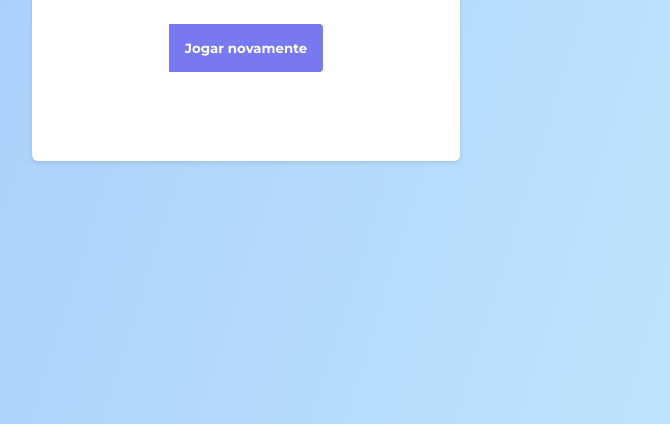
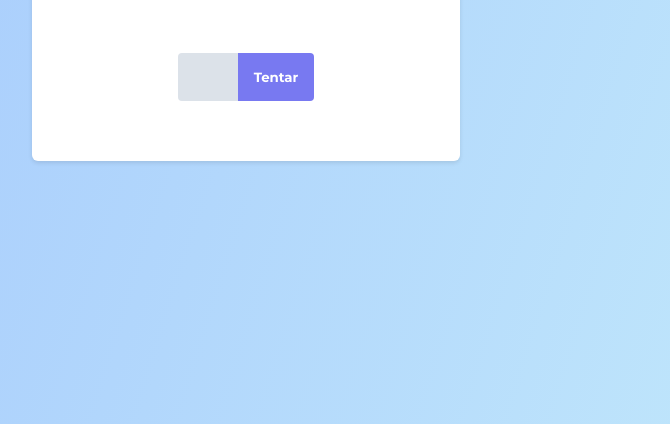
Before and after one commit to DavidFerreiraa/jogo-da-adivinhacao, a plain HTML site: page index.html in a window 1280 px wide. Shown: the part 376-800 px from the top of the page, without its empty margins (394-1064 px from the left). Drawn offline with Linux system fonts and the light colour scheme.

Commit message:
feat: add js script

```diff
--- a/index.html
+++ b/index.html
@@ -14,20 +14,20 @@
 </head>
 <body>
     <main class="try">
-        <div class="first-screen hide">
+        <div class="first-screen">
             <div class="description">
                 <h1>Jogo da Adivinhação</h1>
                 <p> Adivinhe o número entre 0 e 10</p>
             </div>
 
             <form action="">
-                <input type="number" name="tentativa"/>
-                <button type="submit">Tentar</button>
+                <input type="number" name="tentativa" id="inputNumber"/>
+                <button type="submit" onclick="handleClickTry(event)">Tentar</button>
             </form>
         </div>
-        <div class="second-screen">
+        <div class="second-screen hide">
             <h2>Acertou em 3 tentativas!</h2>
-            <button>Jogar novamente</button>
+            <button onclick="handleClickTryAgain()">Jogar novamente</button>
         </div>
     </main>
     <script src="./main.js"></script>
--- a/main.js
+++ b/main.js
@@ -0,0 +1,26 @@
+const firstScreen = document.querySelector(".first-screen")
+const secondScreen = document.querySelector(".second-screen")
+
+var tries = 0;
+
+function handleClickTry(event) {
+    event.preventDefault()
+
+    const inputNumber = document.querySelector("#inputNumber")
+    const randomNumber = Math.round(Math.random() * 10)
+
+    tries++
+    if (inputNumber.value == randomNumber) {
+        var triesShow = document.querySelector("h2")
+        triesShow.innerText = `Acertou em ${tries} tentativas`
+
+        firstScreen.classList.toggle("hide")
+        secondScreen.classList.toggle("hide")
+    }
+}
+
+function handleClickTryAgain() {
+    tries = 0;
+    secondScreen.classList.toggle("hide")
+    firstScreen.classList.toggle("hide")
+}
```
